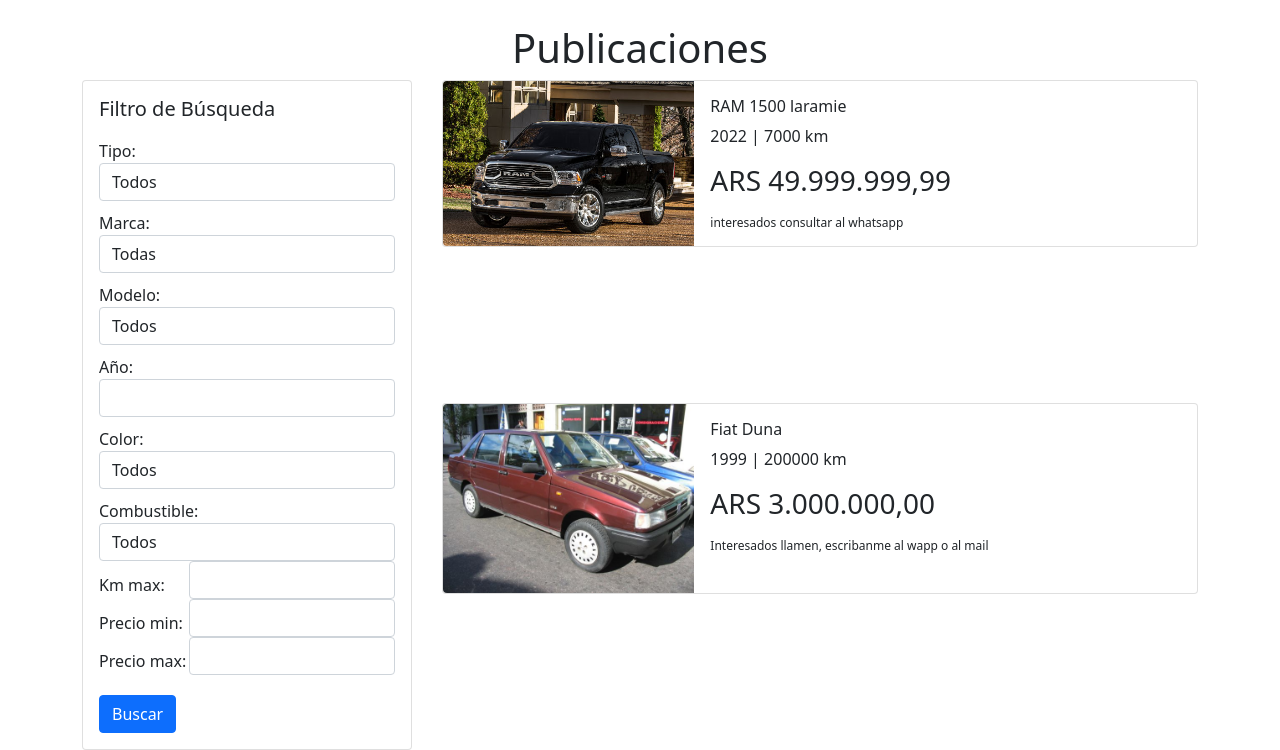
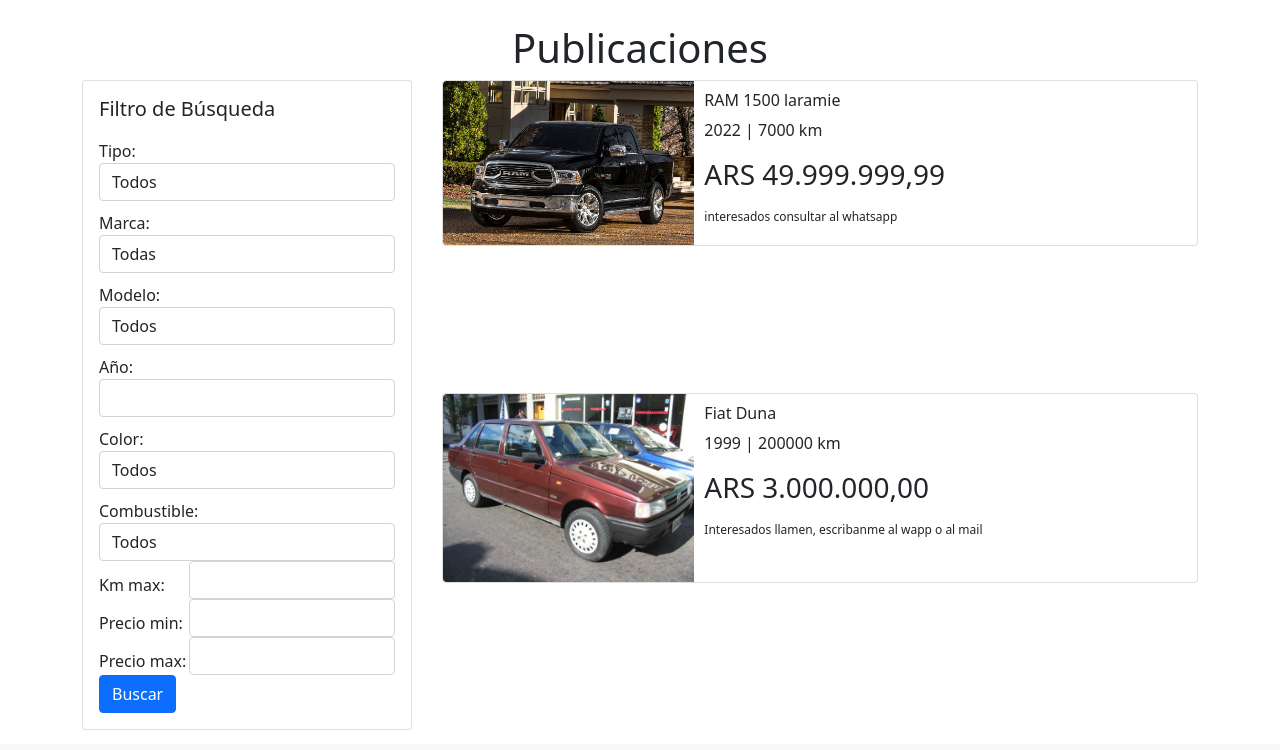
Before and after one commit to NicoColla/ultima_entrega, a Django app: page / in a window 1280 px wide. Shown: the part 56-806 px from the top of the page. Run offline with Django 5.2, Linux system fonts and the light colour scheme; data comes from the database, SQL or seed files in the repository; some libraries are stand-ins or nearby versions.

Commit message:
upgrade-estetica2

```diff
--- a/mercado/templates/barra/inicio.html
+++ b/mercado/templates/barra/inicio.html
@@ -38,23 +38,29 @@
         flex: 2;
     }
     .filtro-busqueda .card-body button {
-        margin-top: 20px;
+        margin-top: 0px;
     }
     .publicaciones-container {
         flex: 1;
         display: flex;
         flex-wrap: wrap;
+        gap: 0px;
     }
     .publicacion-card {
         width: 100%;
         max-width: 1000px;
-        margin-bottom: 20px;
+        margin-bottom: 0px;
     }
     .publicacion-card img {
         width: 100%;
         height: 100%;
         object-fit: cover;
     }
+
+    .publicacion-card .card-body {
+        padding: 10px;
+    }
+
 </style>
 
 <h1 class="text-center">Publicaciones</h1>
```
